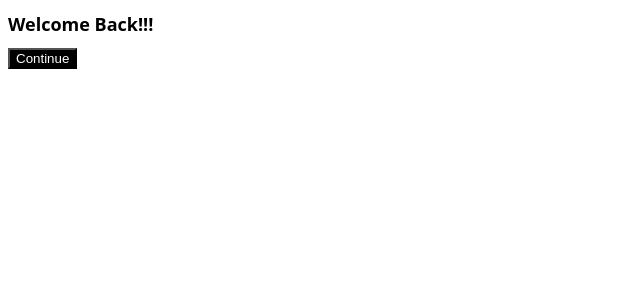
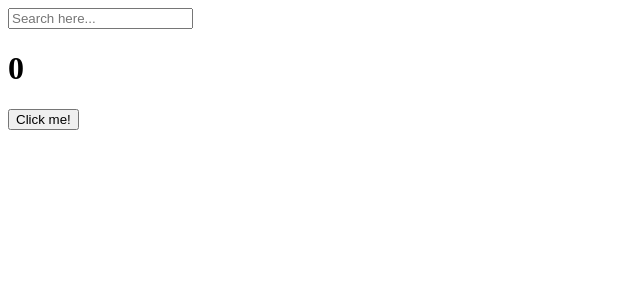
Before and after one commit to gtengine/self_study, a React (Create React App) app in the folder reactJS_practice/tutorial/: page / in a window 1280 px wide. Shown: the top 300 px of the page, without its empty margins (0-640 px from the left). Built offline with nearby package versions, Linux system fonts and the light colour scheme.

Commit message:
what is useEffect and how to use it

```diff
--- a/reactJS_practice/tutorial/src/App.js
+++ b/reactJS_practice/tutorial/src/App.js
@@ -1,11 +1,30 @@
-import Button from "./Button";
-import styles from "./App.module.css";
+import { useState, useEffect } from "react";
 
 function App() {
+  const [keyword, setKeyword] = useState("");
+  const onChange = (event) => setKeyword(event.target.value);
+  const [counter, setValue] = useState(0);
+  const onClick = () => setValue((prev) => prev + 1);
+  // useEffect: 무슨 일이 일어나든 코드가 단 한번만 실행되도록 하거나 어떤 조건에 코드가 실행되도록 조정할 수 있다.
+  useEffect(() => {
+    console.log("I run only once.");
+  }, []);
+  useEffect(() => {
+    console.log("I run when 'keyword' changes.");
+  }, [keyword]);
+  useEffect(() => {
+    console.log("I run when 'counter' changes.");
+  }, [counter]);
   return (
     <div>
-      <h1 className={styles.title}>Welcome Back!!!</h1>
-      <Button text={"Continue"} />
+      <input
+        value={keyword}
+        onChange={onChange}
+        type="text"
+        placeholder="Search here..."
+      />
+      <h1>{counter}</h1>
+      <button onClick={onClick}>Click me!</button>
     </div>
   );
 }
```
